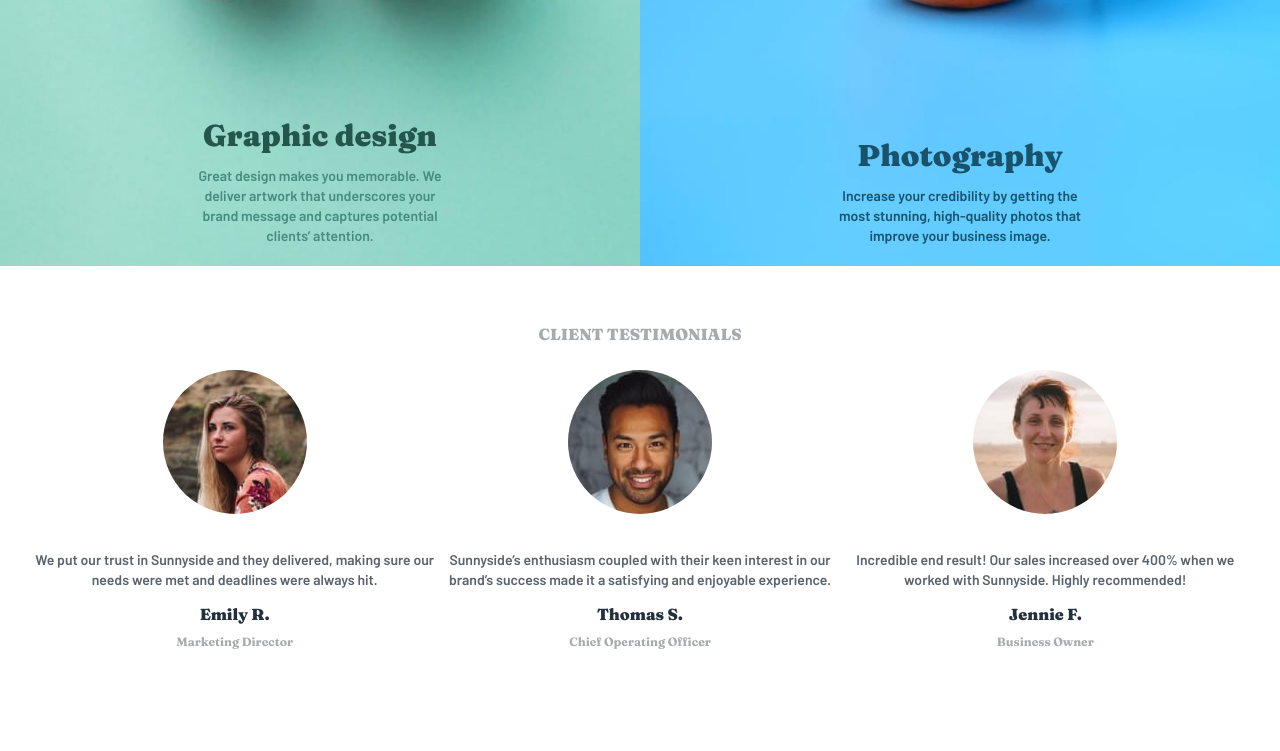
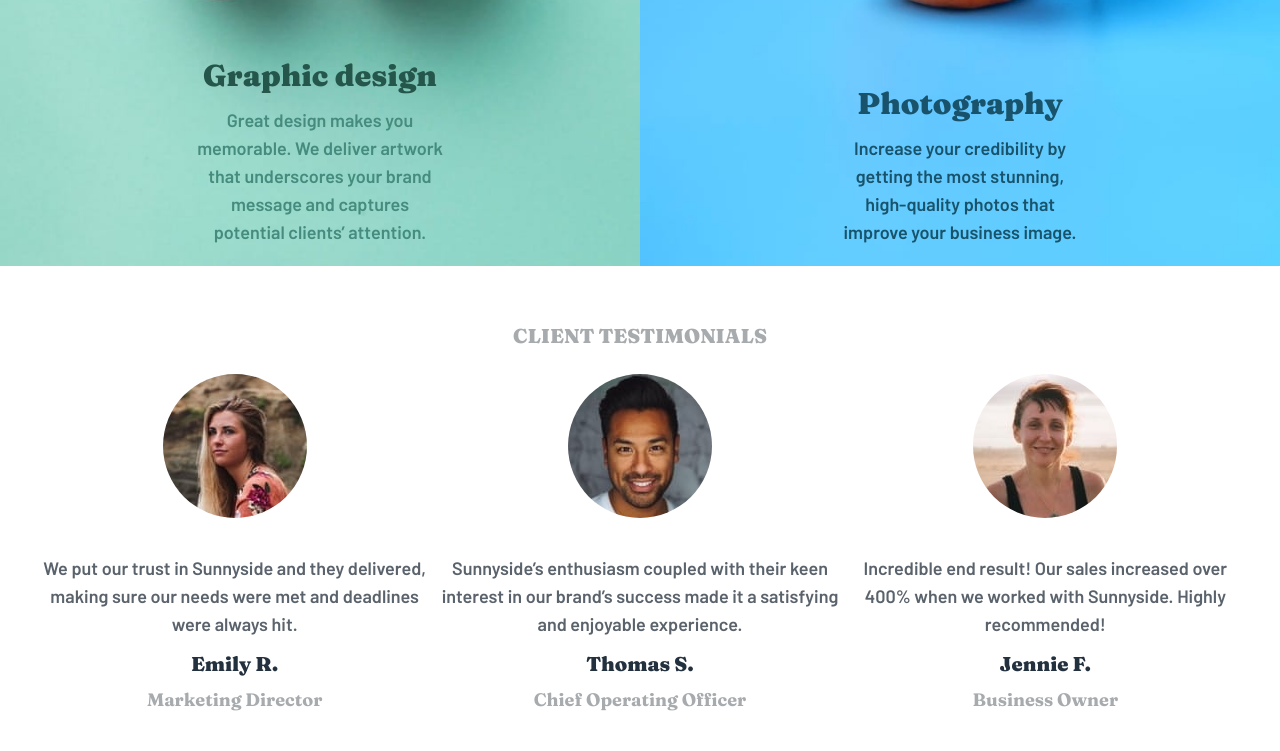
Before and after one commit to SaulOrlando/sunnyide-agency-landing-page, a website: page index.html in a window 1280 px wide. Shown: the part 2045-2796 px from the top of the page. Drawn offline with Linux system fonts and the light colour scheme.

Commit message:
feat(responsve): se termino de hacer todo el responsive

```diff
--- a/index.html
+++ b/index.html
@@ -45,7 +45,7 @@
       class="uppercase absolute text-white text-5xl font-fraunces font-black top-[28%] left-1/2 -translate-y-[28%] -translate-x-1/2 text-center sm:top-1/2 sm:-translate-y-1/2 lg:top-[28%] lg:-translate-y-[28%]">
       We are creatives</h1>
     <img src="./assets/images/icon-arrow-down.svg" alt="arrow down"
-      class="absolute bottom-28 left-1/2 -translate-x-1/2 sm:bottom-2 md:bottom-4">
+      class="absolute bottom-28 left-1/2 -translate-x-1/2 sm:bottom-2 md:bottom-4 xl:top-[44%] xl:-translate-y-[44%]">
     <picture>
       <source media="(width >= 640px)" srcset="./assets/images/desktop/image-header.jpg">
       <img src="./assets/images/mobile/image-header.jpg" alt="orange">
@@ -113,7 +113,7 @@
         <h2 class="font-fraunces font-black text-3xl sm:text-2xl lg:text-3xl">
           Graphic design
         </h2>
-        <p class="text-dark-moderate-cyan sm:text-sm">
+        <p class="text-dark-moderate-cyan sm:text-sm xl:text-lg">
           Great design makes you memorable. We deliver artwork that underscores your brand message and captures
           potential
           clients’ attention.
@@ -129,7 +129,7 @@
         <h2 class="font-fraunces font-black text-3xl sm:text-2xl lg:text-3xl">
           Photography
         </h2>
-        <p class="sm:text-sm">
+        <p class="sm:text-sm xl:text-lg">
           Increase your credibility by getting the most stunning, high-quality photos that improve your business image.
         </p>
       </section>
@@ -137,44 +137,44 @@
   </main>
   <section class="grid grid-cols-1 pb-20 pt-14 px-8 sm:grid-cols-3">
     <h2
-      class="text-xl font-fraunces font-black uppercase text-center text-grayish-blue sm:col-end-4 sm:col-start-1 sm:text-base">
+      class="text-xl font-fraunces font-black uppercase text-center text-grayish-blue sm:col-end-4 sm:col-start-1 sm:text-base xl:text-xl">
       Client testimonials
     </h2>
     <section class="py-14 text-center sm:py-6">
       <img src="./assets/images/image-emily.jpg" alt="photo of Emily" class="m-auto rounded-full mb-9">
-      <p class="mb-9 text-very-dark-grayish-blue sm:text-sm sm:mb-3">
+      <p class="mb-9 text-very-dark-grayish-blue sm:text-sm sm:mb-3 xl:text-lg">
         We put our trust in Sunnyside and they delivered, making sure our needs were met and deadlines were always hit.
       </p>
-      <h3 class="mb-4 font-black font-fraunces text-xl text-very-dark-desaturated-blue sm:text-base sm:mb-2">
+      <h3 class="mb-4 font-black font-fraunces text-xl text-very-dark-desaturated-blue sm:text-base sm:mb-2 xl:text-xl">
         Emily R.
       </h3>
-      <h4 class="text-grayish-blue font-bold font-fraunces text-base sm:text-xs">
+      <h4 class="text-grayish-blue font-bold font-fraunces text-base sm:text-xs xl:text-lg">
         Marketing Director
       </h4>
     </section>
     <section class="py-14 text-center sm:py-6">
       <img src="./assets/images/image-thomas.jpg" alt="photo of Emily" class="m-auto rounded-full mb-9">
-      <p class="mb-9 text-very-dark-grayish-blue sm:mb-3 sm:text-sm">
+      <p class="mb-9 text-very-dark-grayish-blue sm:mb-3 sm:text-sm xl:text-lg">
         Sunnyside’s enthusiasm coupled with their keen interest in our brand’s success made it a satisfying and
         enjoyable
         experience.
       </p>
-      <h3 class="mb-4 font-black font-fraunces text-xl text-very-dark-desaturated-blue sm:mb-2 sm:text-base">
+      <h3 class="mb-4 font-black font-fraunces text-xl text-very-dark-desaturated-blue sm:mb-2 sm:text-base xl:text-xl">
         Thomas S.
       </h3>
-      <h4 class="text-grayish-blue font-bold font-fraunces text-base sm:text-xs">
+      <h4 class="text-grayish-blue font-bold font-fraunces text-base sm:text-xs xl:text-lg">
         Chief Operating Officer
       </h4>
     </section>
     <section class="py-14 text-center sm:py-6">
       <img src="./assets/images/image-jennie.jpg" alt="photo of Emily" class="m-auto rounded-full mb-9">
-      <p class="mb-9 text-very-dark-grayish-blue sm:mb-3 sm:text-sm">
+      <p class="mb-9 text-very-dark-grayish-blue sm:mb-3 sm:text-sm xl:text-lg">
         Incredible end result! Our sales increased over 400% when we worked with Sunnyside. Highly recommended!
       </p>
-      <h3 class="mb-4 font-black font-fraunces text-xl text-very-dark-desaturated-blue sm:mb-2 sm:text-base">
+      <h3 class="mb-4 font-black font-fraunces text-xl text-very-dark-desaturated-blue sm:mb-2 sm:text-base xl:text-xl">
         Jennie F.
       </h3>
-      <h4 class="text-grayish-blue font-bold font-fraunces text-base sm:text-xs">
+      <h4 class="text-grayish-blue font-bold font-fraunces text-base sm:text-xs xl:text-lg">
         Business Owner
       </h4>
     </section>
```
Also changed, not shown: dist/styles.css.
